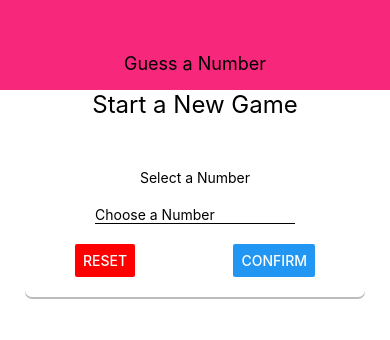
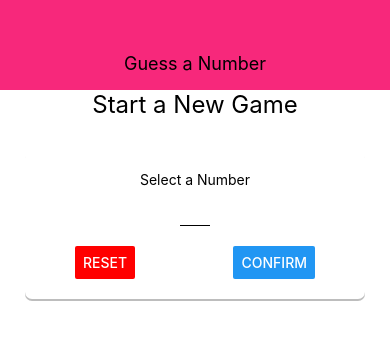
Before and after one commit to Maorshl/GuessNumberApp, a React Native app: screen / in a window 390 px wide. Shown: the top 340 px of the page. Built offline with nearby package versions, Linux system fonts and the light colour scheme.

Commit message:
Added choose number logic

```diff
--- a/App.tsx
+++ b/App.tsx
@@ -7,7 +7,7 @@ export default function App() {
     <View style={styles.screen}>
       <Header title="Guess a Number" />
       <Text style={styles.title}>Start a New Game</Text>
-      <InputArea title="Select a Number" placeholder="Choose a Number" />
+      <InputArea title="Select a Number" />
     </View>
   );
 }
--- a/components/screens/InputArea.tsx
+++ b/components/screens/InputArea.tsx
@@ -1,27 +1,70 @@
-import React from "react";
-import { StyleSheet, Text, View, TextInput, Button } from "react-native";
+import React, { useState } from "react";
+import {
+  StyleSheet,
+  Text,
+  View,
+  TextInput,
+  Button,
+  TouchableWithoutFeedback,
+  Keyboard,
+  Alert,
+} from "react-native";
 
 interface Props {
   title: string;
-  placeholder: string;
 }
 
-const InputArea = ({ title, placeholder }: Props) => {
+const InputArea = ({ title }: Props) => {
+  const [enteredValue, setEnteredValue] = useState<string>("");
+  const [confirmed, setConfirmed] = useState<boolean>(false);
+  const [chosenNumber, setChosenNumber] = useState<number | null>(null);
+
+  const numberInputHandler = (inputText: string) => {
+    setEnteredValue(inputText.replace(/[^0-9]/g, ""));
+  };
+
+  const confirmInputHandler = () => {
+    const parsed = parseInt(enteredValue);
+    if (isNaN(parsed) || parsed > 99 || parsed <= 0) {
+      Alert.alert("Please Enter a Valid Number");
+      return;
+    }
+    setConfirmed(true);
+    setChosenNumber(parsed);
+  };
+
   return (
+    <TouchableWithoutFeedback onPress={() => Keyboard.dismiss()}>
       <View style={styles.screen}>
         <View style={styles.inputContainer}>
           <Text>{title}</Text>
           <TextInput
+            textAlign="center"
             keyboardType="number-pad"
-          placeholder={placeholder}
             style={styles.input}
+            maxLength={2}
+            onChangeText={numberInputHandler}
+            value={enteredValue}
           />
           <View style={styles.bottomContainer}>
-          <Button title="Reset" onPress={() => {}} color="red"></Button>
-          <Button title="Confirm" onPress={() => {}}></Button>
+            <Button
+              title="Reset"
+              onPress={() => {
+                setEnteredValue("");
+                setChosenNumber(null);
+              }}
+              color="red"
+            ></Button>
+            <Button title="Confirm" onPress={confirmInputHandler}></Button>
           </View>
         </View>
+        {chosenNumber ? (
+          <Text>Chosen Number is: {chosenNumber}</Text>
+        ) : (
+          <Text />
+        )}
       </View>
+    </TouchableWithoutFeedback>
   );
 };
 
@@ -41,11 +84,12 @@ const styles = StyleSheet.create({
     backgroundColor: "white",
     elevation: 5,
     borderRadius: 7,
+    marginVertical: 2,
   },
   input: {
     borderBottomColor: "black",
     borderBottomWidth: 1,
-    width: 200,
+    width: 30,
     maxWidth: "80%",
     margin: 20,
   },
```
Lines whose indentation alone changed are shown as unchanged.
